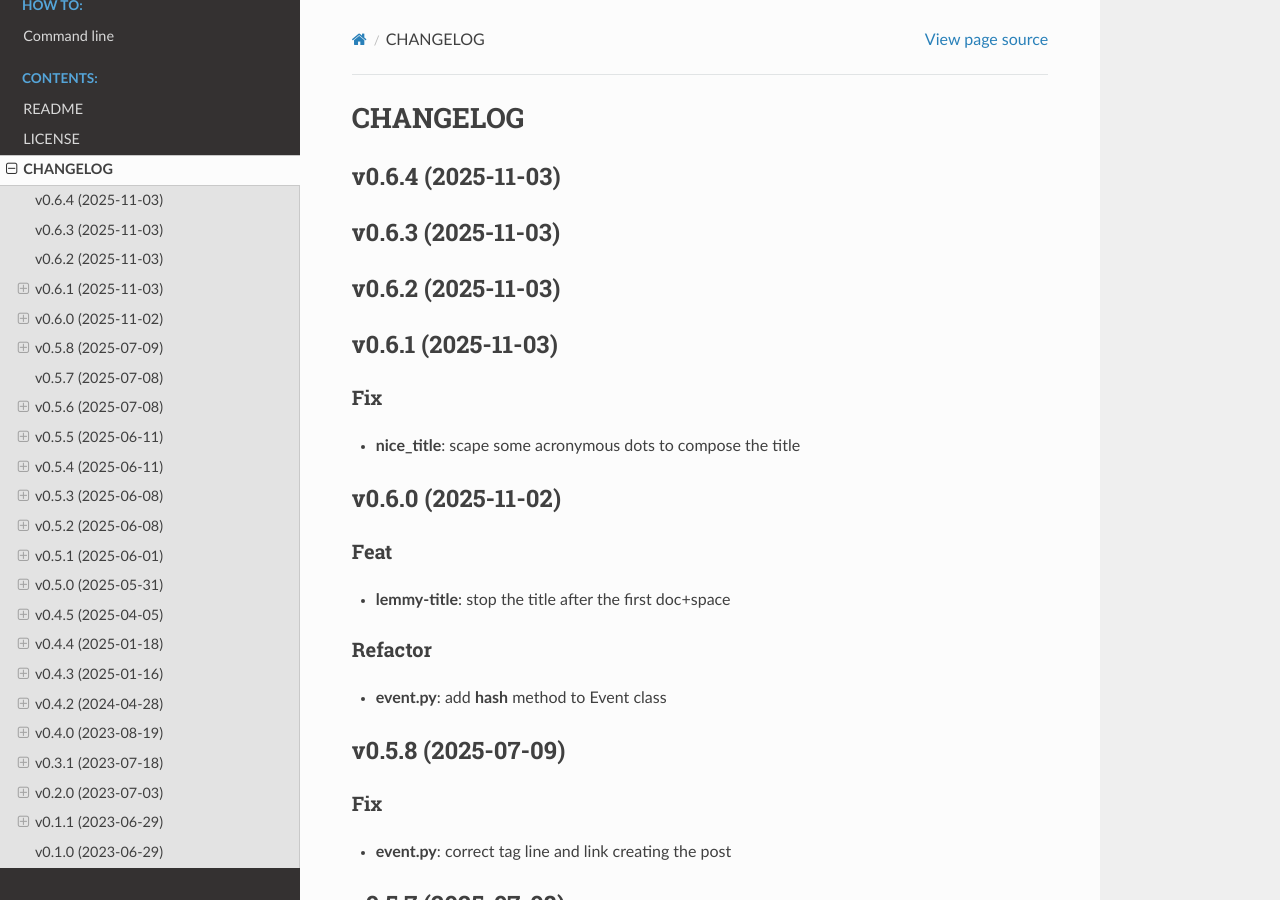
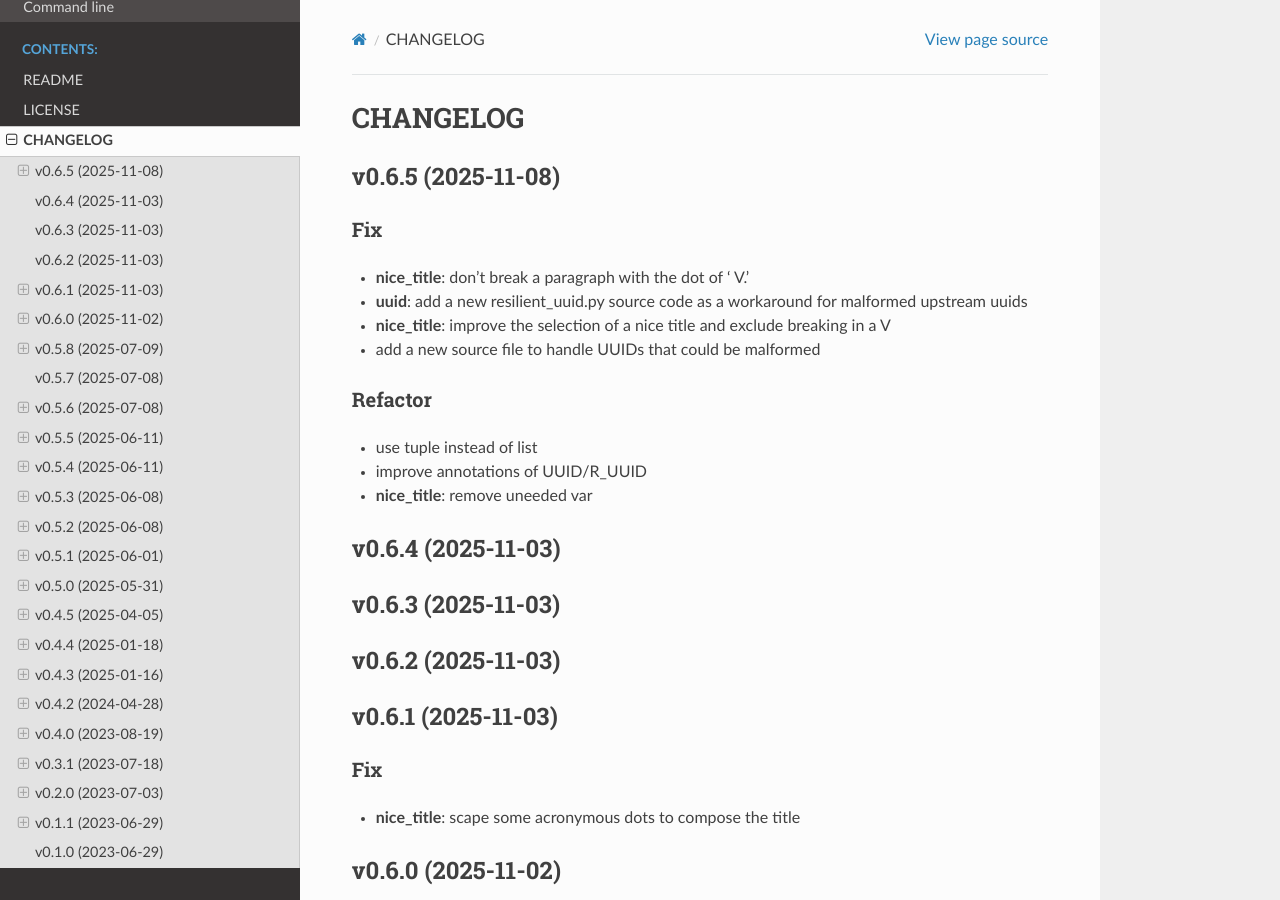
Before and after one commit to carlesmu/apc-lemmy-bot, a Sphinx documentation site: the page built from docs/source/changelog.rst, in a window 1280 px wide and 900 px high. Built offline with Sphinx 7.4.7 and the Read the Docs theme 3.1.0, drawn with Linux system fonts in a browser that asks for light colours.

Commit message:
bump: version 0.6.4 → 0.6.5

```diff
--- a/CHANGELOG.md
+++ b/CHANGELOG.md
@@ -1,3 +1,18 @@
+## v0.6.5 (2025-11-08)
+
+### Fix
+
+- **nice_title**: don't break a paragraph with the dot of ' V.'
+- **uuid**: add a new resilient_uuid.py source code as a workaround for malformed upstream uuids
+- **nice_title**: improve the selection of a nice title and exclude breaking in a V
+- add a new source file to handle UUIDs that could be malformed
+
+### Refactor
+
+- use tuple instead of list
+- improve annotations of UUID/R_UUID
+- **nice_title**: remove uneeded var
+
 ## v0.6.4 (2025-11-03)
 
 ## v0.6.3 (2025-11-03)
--- a/apc_lemmy_bot/__init__.py
+++ b/apc_lemmy_bot/__init__.py
@@ -17,7 +17,7 @@
 from dataclasses import dataclass
 
 __app__: str = "apc_lemmy_bot"
-__version__: str = "0.6.4"
+__version__: str = "0.6.5"
 
 LEMMY_MAX_TITLE_LENGTH: int = 199
 
--- a/docs/source/conf.py
+++ b/docs/source/conf.py
@@ -26,7 +26,7 @@ sys.path.insert(0, pathlib.Path(PROJECT).as_posix())
 project = "apc-lemmy-bot"
 project_copyright = "2023-2025, Carles Muñoz Gorriz"
 author = "Carles Muñoz Gorriz"
-release = "0.6.4"
+release = "0.6.5"
 
 # ----------------------------------------------------------------------------
 # -- General configuration ---------------------------------------------------
--- a/pyproject.toml
+++ b/pyproject.toml
@@ -5,7 +5,7 @@ build-backend = "poetry.core.masonry.api"
 [project]
 # Used by cx_Freeze
 name = "apc-lemmy-bot"
-version = "0.6.4"
+version = "0.6.5"
 description = "Post supabase events to a Lemmy instance or show them."
 maintainers = [
     {name="Carles Muñoz Gorriz", email="carlesmu@internautas.org"}
```
